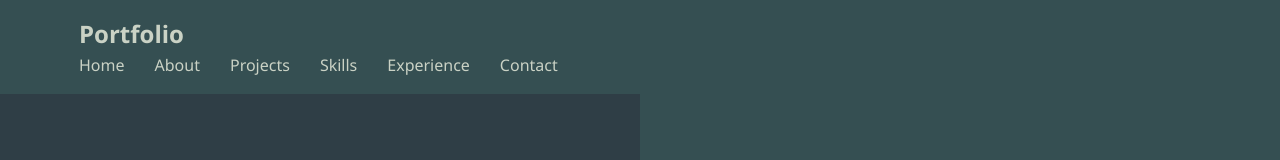
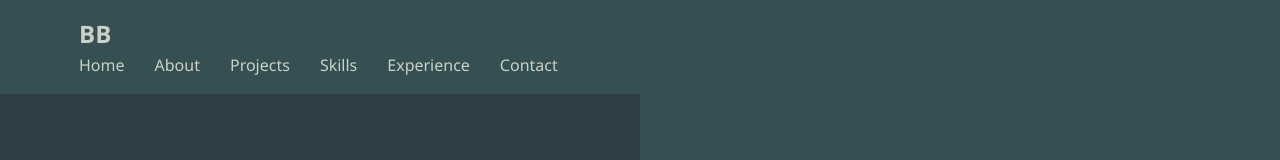
Before and after one commit to bhargavi2890/portfolio_bhargavi, a plain HTML site: page index.html in a window 1280 px wide. Shown: the top 160 px of the page. Drawn offline with nearby package versions, Linux system fonts and the light colour scheme; animation ran at ten frames a second.

Commit message:
Update index.html

```diff
--- a/index.html
+++ b/index.html
@@ -12,7 +12,7 @@
     <!-- Navigation -->
     <nav id="navbar">
         <div class="container">
-            <a href="#" class="logo">Portfolio</a>
+            <a href="#" class="logo">BB</a>
             <ul class="nav-links">
                 <li><a href="#home">Home</a></li>
                 <li><a href="#about">About</a></li>
```
